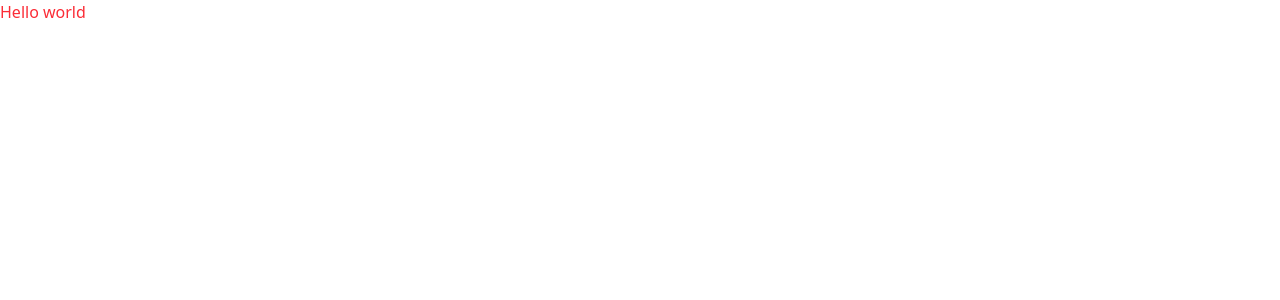
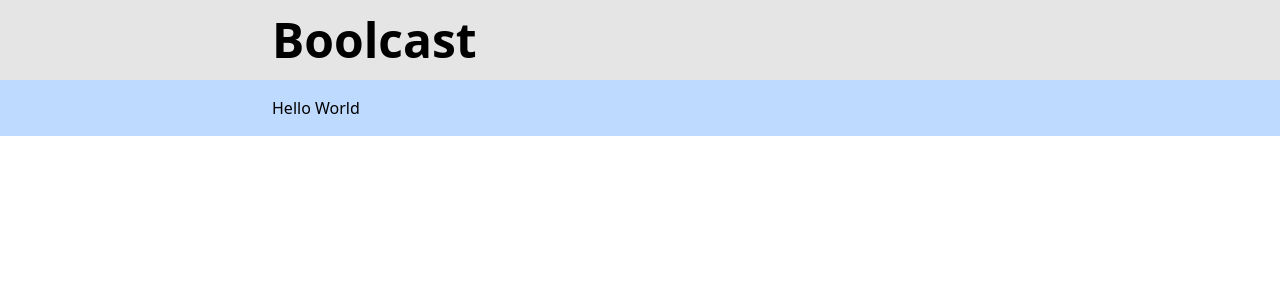
Before and after one commit to simonelupone/react-api, a React (Vite) app: page / in a window 1280 px wide. Shown: the top 300 px of the page. Built offline with nearby package versions, Linux system fonts and the light colour scheme.

Commit message:
feat: add Header and Main components

```diff
--- a/src/App.jsx
+++ b/src/App.jsx
@@ -1,9 +1,13 @@
+import Header from "./components/Header.jsx";
+import Main from "./components/Main.jsx";
+
 const App = () => {
     return (
-        <div>
-            <h1 className='text-red-500'>Hello world</h1>
-        </div>
-    );
+        <>
+            <Header/>
+            <Main/>
+        </>
+    )
 };
 
 export default App;
--- /dev/null
+++ b/src/components/Header.jsx
@@ -0,0 +1,13 @@
+const Header = () => {
+    return (
+        <header>
+            <div className='w-full flex justify-center bg-neutral-200'>
+                <div className="w-3xl p-4">
+                    <h1 className='text-5xl font-semibold'>Boolcast</h1>
+                </div>
+            </div>
+        </header>
+    );
+};
+
+export default Header;
--- /dev/null
+++ b/src/components/Main.jsx
@@ -0,0 +1,13 @@
+const Main = () => {
+    return (
+        <main>
+            <div className='w-full flex justify-center bg-blue-200'>
+                <div className="w-3xl p-4">
+                    <div>Hello World</div>
+                </div>
+            </div>
+        </main>
+    );
+};
+
+export default Main;
```
